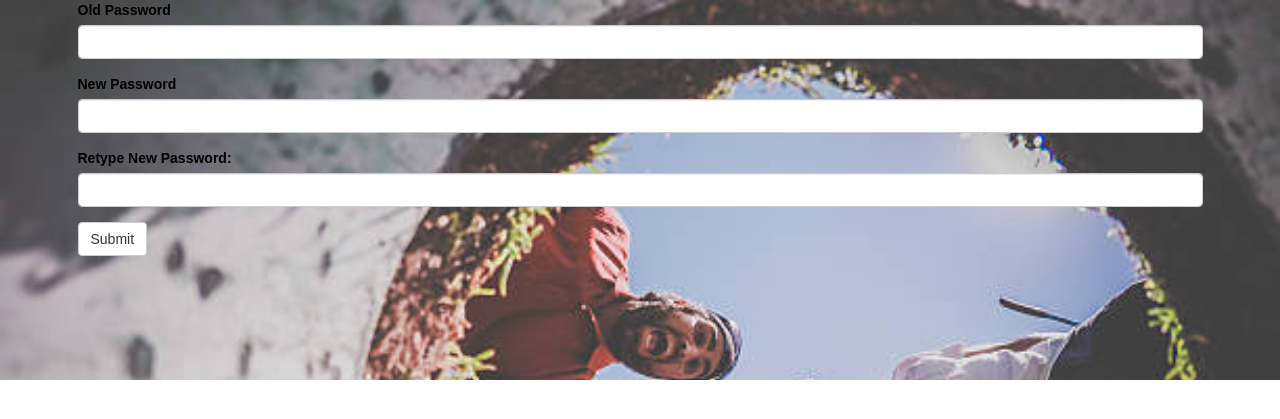
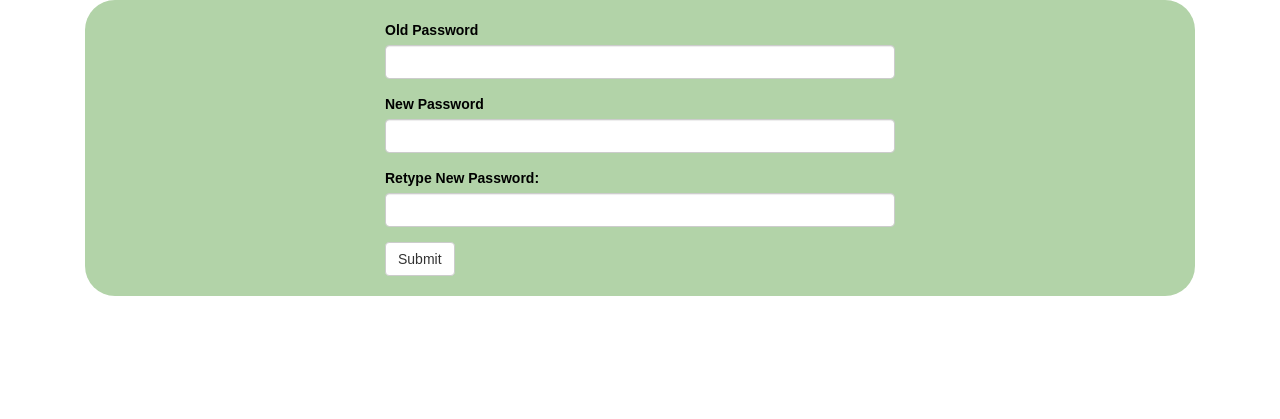
Before and after one commit to jsiu1248/tee_timers, a Flask app: page /auth/change_password in a window 1280 px wide. Shown: the part 69-488 px from the top of the page. Run offline with Flask 3, Linux system fonts and the light colour scheme; some libraries are stand-ins or nearby versions.

Commit message:
made login, register, and change_password the same format

```diff
--- a/app/static/css/styles.css
+++ b/app/static/css/styles.css
@@ -1022,13 +1022,18 @@ main footer a {
 /*auth */
 .bg-img {
     /* The image used */
-    background-image:   url("../jpeg/istockphoto-486876112-612x612.jpeg");
+    /* background-image:   url("../jpeg/istockphoto-486876112-612x612.jpeg"); */
 
-    min-height: 380px;
 
     /* Center and scale the image nicely */
     /*background-position: center;*/
     /*background-repeat: no-repeat;*/
-    background-size: cover;
+    /* background-size: cover; */
     /*position: relative;*/
+    border-radius: 30px;
+    background-color: #B2D3A8;
+    padding: 20px;
+    padding-left: 300px;
+    padding-right: 300px;
+
   }
--- a/app/templates/auth/change_password.html
+++ b/app/templates/auth/change_password.html
@@ -1,18 +1,10 @@
 {% extends "base.html" %}
 {% import 'bootstrap/wtf.html' as wtf %}
 
-{% block content %}
+{% block page_content %}
 {{super()}}
 
 <div class="bg-img">
-<div class="container">
-    <div class="row">
-        <div class="col-">
-            <div class="content-center">
                 {{ wtf.quick_form(form) }}
-            </div>
-        </div>
-    </div>
 </div>
-</div>
-{% endblock content %}
+{% endblock page_content %}
--- a/app/templates/auth/login.html
+++ b/app/templates/auth/login.html
@@ -4,10 +4,8 @@
 {% block title %}Tee Timers - Login{% endblock  %}
 {% block page_content %}
 
-<div class="page-header bg-img">
+<div class="bg-img">
     <h1>Login</h1>
-</div>
-<div class="col-md-4">
     {{ wtf.quick_form(form) }}
     <p>
         New user? <a href="{{ url_for('auth.register') }}">
@@ -21,4 +19,5 @@
     </p>
 
 </div>
+
 {% endblock page_content %}
```
Also changed, not shown: app/templates/auth/register.html (+2 -76 lines).
